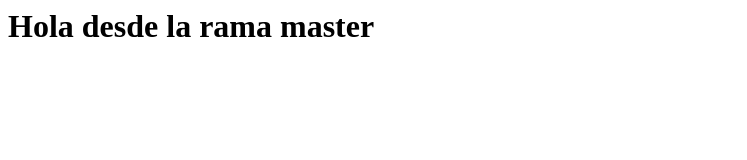
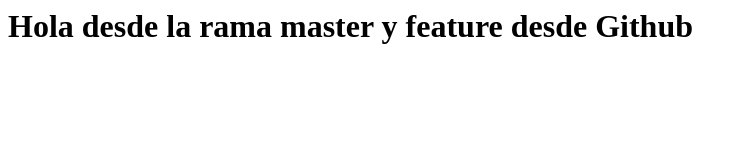
Before and after one commit to fioremilagros/PrimerProyectoGit, a plain HTML site: page index.html in a window 1280 px wide. Shown: the whole page, without its empty margins (0-747 px from the left). Drawn offline with Linux system fonts and the light colour scheme.

Commit message:
Update index.html

```diff
--- a/index.html
+++ b/index.html
@@ -1 +1 @@
-<html><body><h1>Hola desde la rama master</h1></body></html>
+<html><body><h1>Hola desde la rama master y feature desde Github</h1></body></html>
```
